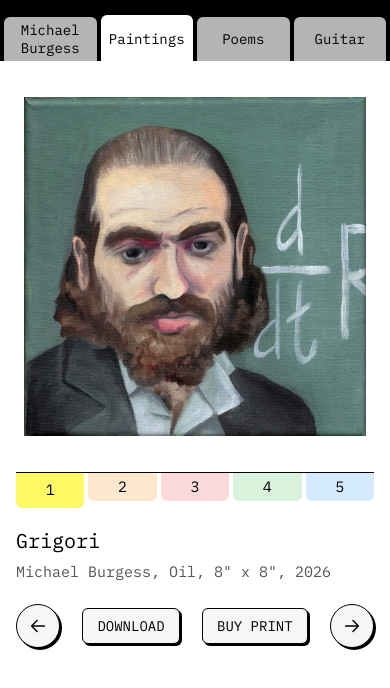
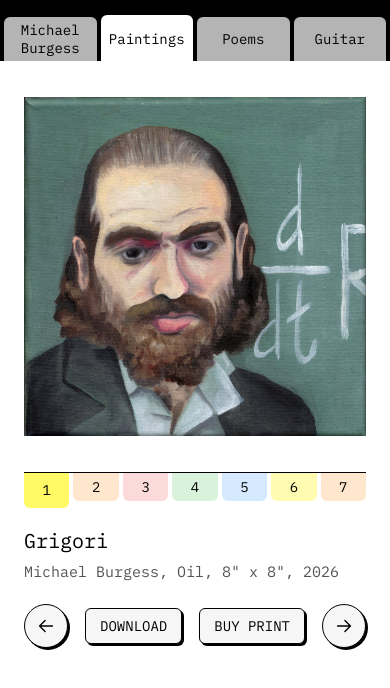
Before and after one commit to mburgjr/burgess.works, a plain HTML site: page paintings.html in a window 390 px wide. Drawn offline with Linux system fonts and the light colour scheme.

Commit message:
Fit every number tab on phones and align the caption with the painting
On phones the number tabs share the line equally so all of them show (down
to 28px each, 24px on the narrowest screens, before the row scrolls), with
14px numbers. Paintings get a 24px page margin shared by the line, tabs,
title and button row, so all of them are exactly as wide as the widest
painting.

Co-Authored-By: Claude Opus 5.5 <noreply@anthropic.com>

```diff
--- a/paintings.html
+++ b/paintings.html
@@ -12,7 +12,7 @@
 <link rel="preconnect" href="https://fonts.googleapis.com">
 <link rel="preconnect" href="https://fonts.gstatic.com" crossorigin>
 <link rel="stylesheet" href="https://fonts.googleapis.com/css2?family=IBM+Plex+Mono&display=swap">
-<link rel="stylesheet" href="style.css?v=42">
+<link rel="stylesheet" href="style.css?v=44">
 </head>
 <body class="paintings-page">
 <header class="site-header">
--- a/style.css
+++ b/style.css
@@ -496,9 +496,10 @@ main {
   .stage { flex: none; padding: 0; }
   .paintings-page .viewer { padding-top: 24px; }
   .paintings-page .bar { margin-top: 24px; padding: 0 0 24px; align-items: stretch; gap: 20px; }
-  /* Paintings get a wider margin all round than the edge of the page; guitar
-     sheets keep the full width so the notes stay readable. */
-  .paintings-page:not(.guitar-page) .stage { padding: 0 8px; }
+  /* Paintings get a wider page margin, and the line, title and buttons share
+     it, so they are exactly as wide as the widest painting. Guitar sheets
+     keep the full width so the notes stay readable. */
+  .paintings-page:not(.guitar-page) { --gutter: 24px; }
   .paintings-page:not(.guitar-page) .viewer { padding-top: 36px; }
   .paintings-page:not(.guitar-page) .bar { margin-top: 36px; }
   .paintings-page .meta h2 { font-size: 20px; }
@@ -518,7 +519,9 @@ main {
   .paintings-page .meta { max-width: none; }
   /* Five tabs span the rule; more than five scroll sideways. */
   .item-tabs { width: 100%; }
-  .item-tabs button { flex: 0 0 calc((100% - 16px) / 5); min-width: 44px; padding: 0 4px; }
+  /* The tabs share the line equally so they all fit; past about ten they
+     reach their 28px minimum and the row scrolls. A lone tab stays tab-sized. */
+  .item-tabs button { flex: 1 1 0; min-width: 28px; max-width: 64px; padding: 0 2px; font-size: 14px; }
 
   .poem { font-size: 13.5px; }
   .poems-page .viewer { padding-top: 20px; }
@@ -576,6 +579,13 @@ main {
   .paintings-page .actions { flex-wrap: nowrap; align-items: center; justify-content: space-between; gap: 12px; }
   .paintings-page .actions .side-arrow { flex: none; }
 }
+@media (max-width: 600px) {
+  .paintings-page .actions { gap: 8px; }
+}
+/* The narrowest phones keep the standard 16px margin for the painting. */
+@media (max-width: 339px) {
+  .paintings-page:not(.guitar-page) { --gutter: 16px; }
+}
 /* Small phones: slimmer buttons so arrows and both buttons still fit. */
 @media (max-width: 374px) {
   .paintings-page .actions { gap: 8px; }
@@ -585,6 +595,7 @@ main {
 /* Fold cover screens and other very narrow phones: no room for one row, so
    the buttons share the first row and the arrows go below at each end. */
 @media (max-width: 319px) {
+  .item-tabs button { min-width: 24px; font-size: 13px; }
   .paintings-page .actions { flex-wrap: wrap; row-gap: 12px; }
   .paintings-page .actions .button { flex: 1 1 calc(50% - 4px); justify-content: center; }
   .paintings-page .actions .side-arrow { order: 1; }
```
Also changed, not shown: guitar.html (+1 -1 lines), index.html (+1 -1 lines), poems.html (+1 -1 lines).
